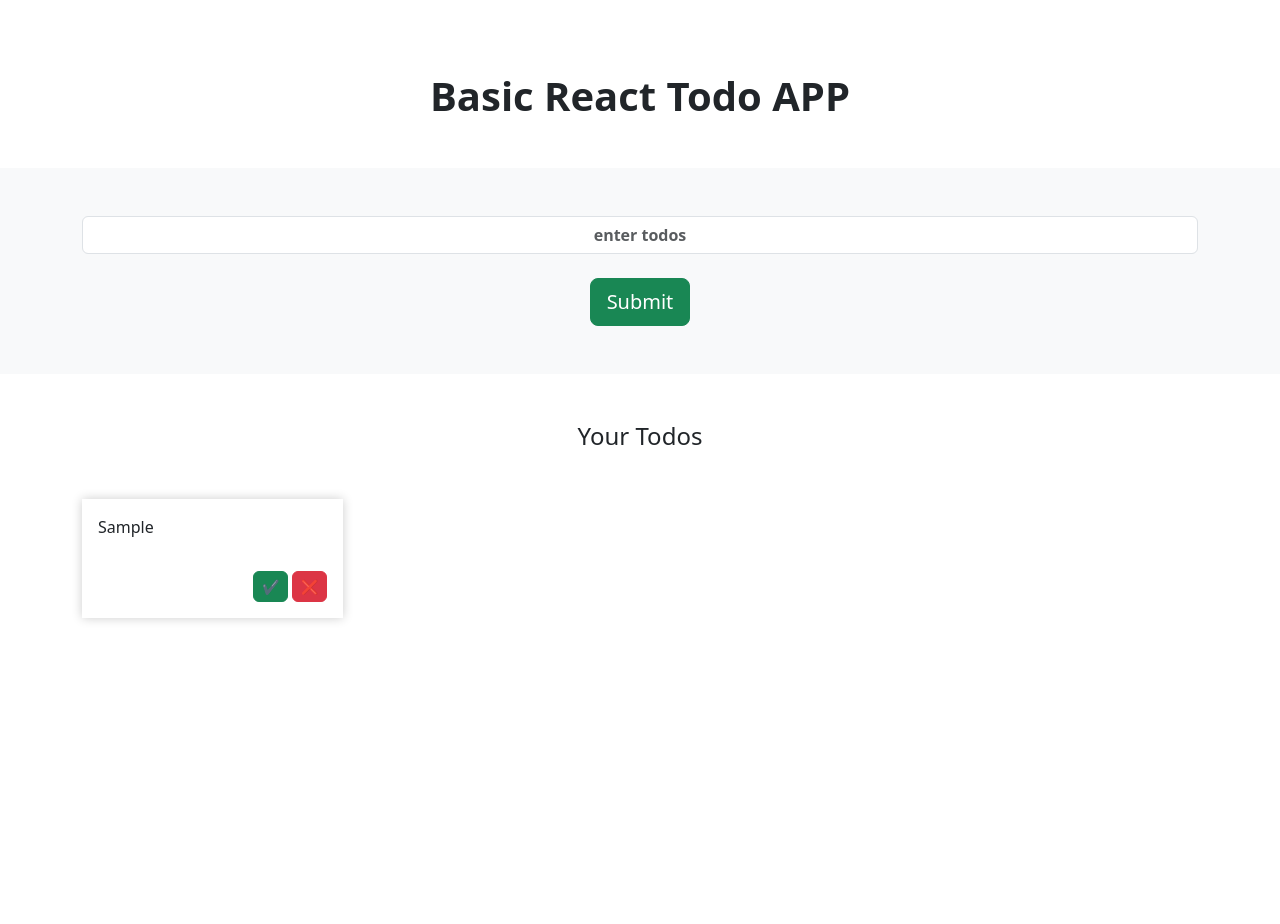
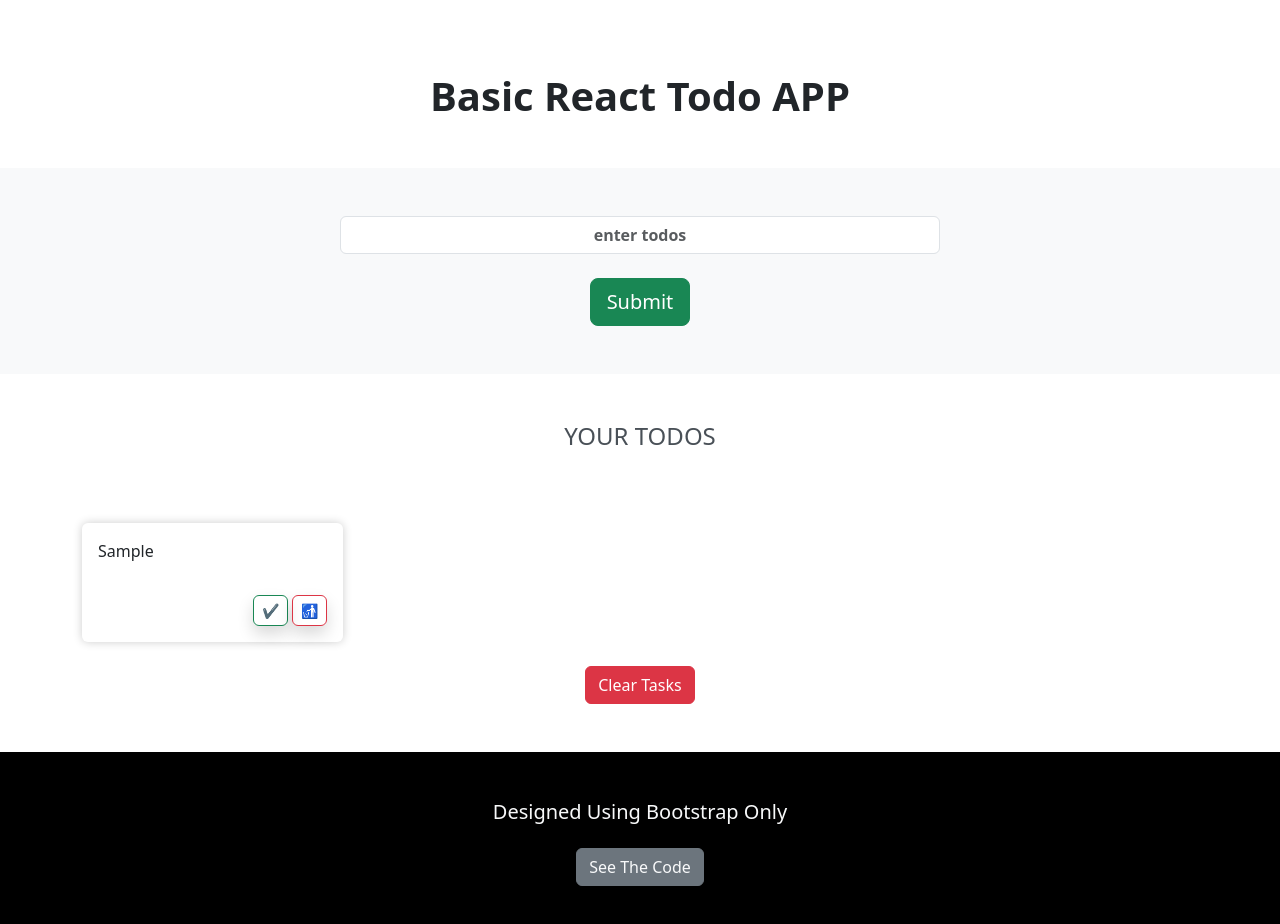
Before and after one commit to S-Alif/assignments, a React (Vite) app: page / in a window 1280 px wide. Both pictures are taken after typing "Sample" into the empty fields and a click on the button "Submit". Shown: the top 924 px of the page. Before the commit the page ends 800 px from the top, so only its background shows below. Built offline with nearby package versions, Linux system fonts and the light colour scheme.

Commit message:
Update: localStorage support and design fix

```diff
--- a/src/App.jsx
+++ b/src/App.jsx
@@ -4,38 +4,73 @@ import { useEffect } from 'react'
 import Header from './components/Header'
 import Content from './components/Content'
 import ShowTodos from './components/ShowTodos'
+import Footer from './components/Footer';
 
 function App() {
 
   const [todos, setTodos] = useState(() => {
     if (localStorage.getItem("tasks")){
       return JSON.parse(localStorage.getItem('tasks'))
-    }else{
+    }
+    else{
       return []
     }
   })
 
+  // adding the tasks
   let addTodos = (todo) => {
     setTodos((todos) => [...todos, todo])
   }
+
+  // save tasks on localStorage
   useEffect(() => {
-    localStorage.setItem('tasks', JSON.stringify(todos));
+    localStorage.setItem('tasks', JSON.stringify(todos))
   })
 
+  // get tasks from localStorage
   useEffect(() => {
-    const tasks = JSON.parse(localStorage.getItem('tasks'));
+    const tasks = JSON.parse(localStorage.getItem('tasks'))
     console.log(tasks)
     if (tasks) {
-      setTodos(tasks);
+      setTodos(tasks)
     }
   }, []);
+
+  // delete tasks
+  let delete_a_task = (taskId) => {
+    setTodos((todos) => todos.filter((todo) => todo.id != taskId))
+  }
+  let clear_list = () => {
+
+    setTodos([])
+  }
+
+  // mark the work done
+  let mark_done = (taskId) => {
+    setTodos((todos) =>
+      todos.map((tasks) =>
+        tasks.id == taskId ? {...tasks, done: 'true'} : tasks
+      )
+    )
+  }
+
+  // marking undone
+  let mark_unDone = (taskId) => {
+    setTodos((todos) =>
+      todos.map((tasks) =>
+        tasks.id == taskId ? { ...tasks, done: 'false' } : tasks
+      )
+    )
+  }
 
   return (
     <>
       <Header appName={"basic react todo APP"} />
       <Content addTodo={addTodos} />
 
-      <ShowTodos todos={todos} />
+      <ShowTodos todos={todos} deleteTask={delete_a_task} clearList={clear_list} toggleDone={mark_done} toggleUndone={mark_unDone} />
+
+      <Footer />
     </>
   )
 }
--- a/src/components/Content.jsx
+++ b/src/components/Content.jsx
@@ -20,7 +20,7 @@ const Content = ({addTodo}) => {
 
   return (
     <>
-      <section className="mt-5 bg-body-tertiary">
+      <section className="form-container mt-5 bg-body-tertiary">
         <div className="container">
           <div className="content pt-5 pb-5 text-center">
 
--- a/src/components/Footer.jsx
+++ b/src/components/Footer.jsx
@@ -1,9 +1,18 @@
 
 const Footer = () => {
   return (
-    <div>
-
-    </div>
+    <>
+      <footer className="mt-5 pt-5 pb-5 bg-black">
+        <div className="container">
+          <div className="row">
+            <div className="col-lg-12 text-center">
+              <h5 className="text-capitalize text-light">designed using bootstrap only</h5>
+              <a href="https://github.com/S-Alif/assignments" className="text-light text-capitalize mt-3 btn btn-secondary" target="__blank">see the code</a>
+            </div>
+          </div>
+        </div>
+      </footer>
+    </>
   );
 };
 
--- a/src/components/List.jsx
+++ b/src/components/List.jsx
@@ -1,17 +1,80 @@
 /* eslint-disable react/prop-types */
+import { useState } from "react";
 
 
-const List = ({todo}) => {
+const List = ({todo, deleteTask, toggleDone, toggleUndone}) => {
+
+  const [marked, setMarked] = useState(false)
+
+  let marking = () => {
+    setMarked(true)
+  }
+
+  let unMark = () => {
+    setMarked(false)
+  }
+
+
+  let confirm_delete = (id) => {
+    return(
+      <div
+        className="modal fade"
+        id={`${id}`}
+        data-bs-backdrop="static"
+        data-bs-keyboard="false"
+        tabIndex={-1}
+        aria-labelledby="staticBackdropLabel"
+        aria-hidden="true"
+      >
+        <div className="modal-dialog modal-dialog-centered">
+          <div className="modal-content">
+            <div className="modal-header">
+              <h1 className="modal-title fs-5" id="staticBackdropLabel">
+                Confirm task deletion
+              </h1>
+              <button
+                type="button"
+                className="btn-close"
+                data-bs-dismiss="modal"
+                aria-label="Close"
+              />
+            </div>
+            <div className="modal-body">
+              <p className="text-start">Do you want to delete the task ?</p>
+            </div>
+            <div className="modal-footer">
+              <button
+                type="button"
+                className="btn btn-danger"
+                data-bs-dismiss="modal"
+                onClick={() => deleteTask(id)}
+              >
+                delete
+              </button>
+              <button type="button" className="btn btn-primary" data-bs-dismiss="modal">
+                close
+              </button>
+            </div>
+          </div>
+        </div>
+      </div>
+    )
+  }
 
   return (
-    <div className="col-lg-3 col-md-4 col-sm-2">
-      <div className="todo-content p-lg-3 p-2">
+    <div className="col-lg-3 col-md-4 col-sm-2 mt-4">
+      <div className={marked ? "todo-content p-lg-3 p-2 rounded border border-2 border-success" : "todo-content p-lg-3 p-2 rounded"}>
         <p className="fw-medium text-start">{todo.todo}</p>
 
         <div className="check-btn text-end pt-3">
-          <button className="btn btn-success btn-sm rounded me-1">✔</button>
-          <button className="btn btn-danger btn-sm rounded">❌</button>
+          <button className={marked ? "d-none" : "btn btn-outline-success btn-sm rounded shadow me-1"} onClick={() => { toggleDone(todo.id); marking()}}>✔</button>
+          <button className={marked ? "btn btn-outline-warning btn-sm rounded shadow me-1" : "d-none"} onClick={() => { toggleUndone(todo.id); unMark() }}>✖</button>
+          <button className="btn btn-outline-danger btn-sm rounded shadow" data-bs-toggle="modal" data-bs-target={`#${todo.id}`}>🚮</button>
         </div>
+
+        {
+          confirm_delete(todo.id)
+        }
       </div>
     </div>
   );
--- a/src/components/ShowTodos.jsx
+++ b/src/components/ShowTodos.jsx
@@ -2,25 +2,108 @@
 import List from "./List";
 
 
-const ShowTodos = ({todos}) => {
+const ShowTodos = ({ todos, deleteTask, clearList, toggleDone, toggleUndone }) => {
 
   let list = todos
 
+  let confirm_delete = () => {
+    return (
+      <div
+        className="modal fade"
+        id="listClear"
+        data-bs-backdrop="static"
+        data-bs-keyboard="false"
+        tabIndex={-1}
+        aria-labelledby="staticBackdropLabel"
+        aria-hidden="true"
+      >
+        <div className="modal-dialog modal-dialog-centered">
+          <div className="modal-content">
+            <div className="modal-header">
+              <h1 className="modal-title fs-5" id="staticBackdropLabel">
+                Confirm task list deletion
+              </h1>
+              <button
+                type="button"
+                className="btn-close"
+                data-bs-dismiss="modal"
+                aria-label="Close"
+              />
+            </div>
+            <div className="modal-body">
+              <p className="text-start">Do you want to delete all the tasks ?</p>
+            </div>
+            <div className="modal-footer">
+              <button
+                type="button"
+                className="btn btn-danger"
+                data-bs-dismiss="modal"
+                onClick={() => clearList()}
+              >
+                delete
+              </button>
+              <button type="button" className="btn btn-primary" data-bs-dismiss="modal">
+                close
+              </button>
+            </div>
+          </div>
+        </div>
+      </div>
+    )
+  }
+
+  const clear_btn = (listSize) => {
+    if(listSize > 0){
+      return (
+        <div className="clear-list text-center mt-4 mb-5">
+          <button className="btn btn-danger text-capitalize" data-bs-toggle="modal" data-bs-target="#listClear">clear tasks</button>
+          {confirm_delete()}
+        </div>
+      )
+    }
+  }
+
+  const showHeader = (listSize) => {
+    if(listSize > 0){
+      return (
+        <h4 className="mb-5 text-dark-emphasis text-uppercase">Your todos</h4>
+      )
+    }
+  }
+
+  const placeHolder = (listSize) => {
+    if(listSize == 0){
+      return (
+        <h4 className="text-center mb-5 pt-5 text-secondary"> Your tasks will be shown here</h4>
+      )
+    }
+  }
+
   return (
     <>
-      <section className="show-todos mt-5">
+      <section className="show-todos mt-5 mb-5 bg-body">
         <div className="container">
           <div className="content text-center">
 
-            <h4 className="text-capitalize mb-5">Your todos</h4>
+            {
+              showHeader(list.length)
+            }
+
+            {
+              placeHolder(list.length)
+            }
 
             <div className="row">
               {
                 list.map((e, index) => (
-                  <List todo={e} key={index} />
+                  <List todo={e} deleteTask={deleteTask} key={index} toggleDone={toggleDone} toggleUndone={toggleUndone} />
                 ))
               }
             </div>
+
+            {
+              clear_btn(list.length)
+            }
 
           </div>
         </div>
--- a/src/main.css
+++ b/src/main.css
@@ -1,3 +1,10 @@
+/* form container */
+.form-container .content{
+  width: 600px;
+  max-width: calc(100% - 10px);
+  margin: 0 auto;
+}
+
 /* todo boxes */
 .show-todos .todo-content{
   box-shadow: 0 0 10px rgba(0,0,0,0.2);
```
